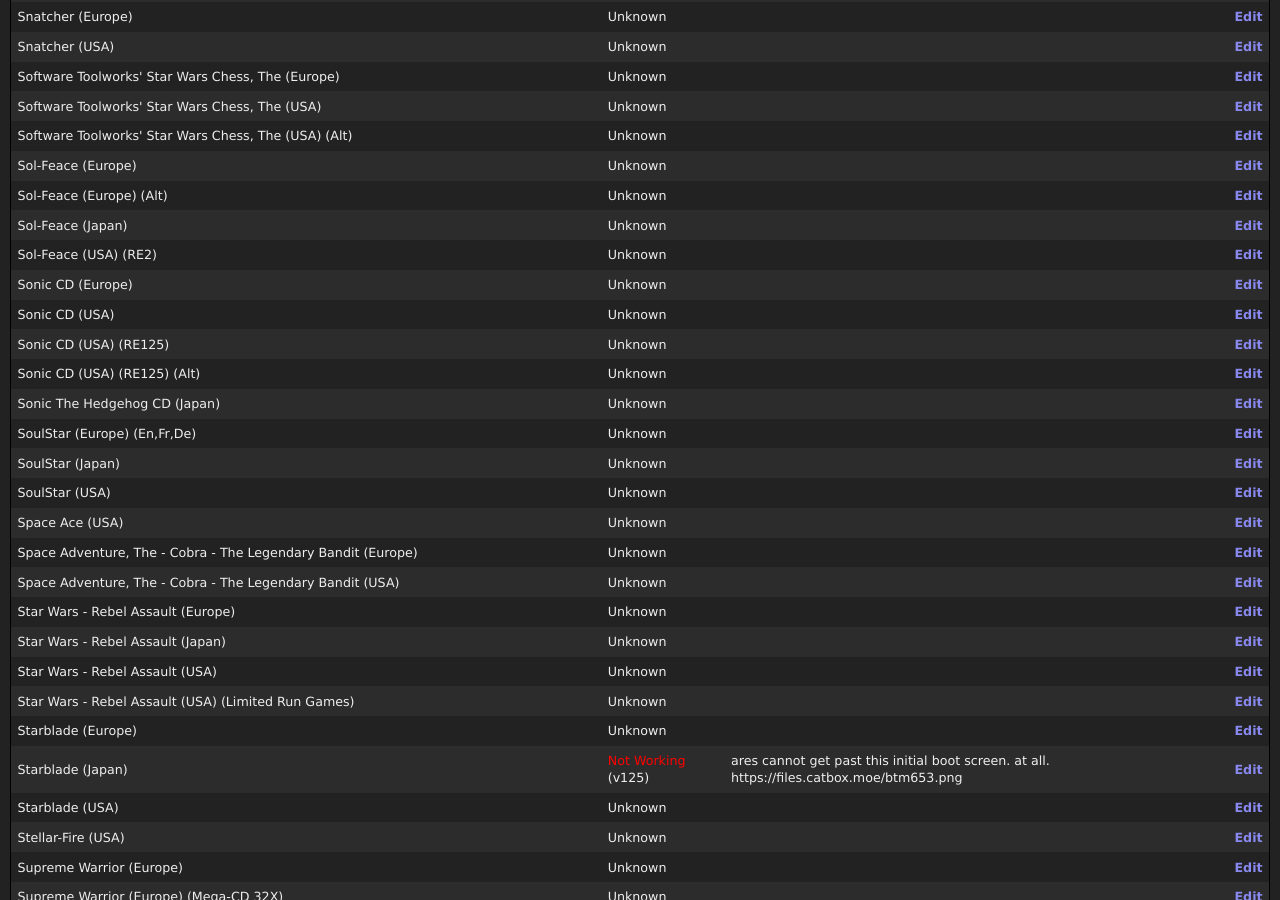
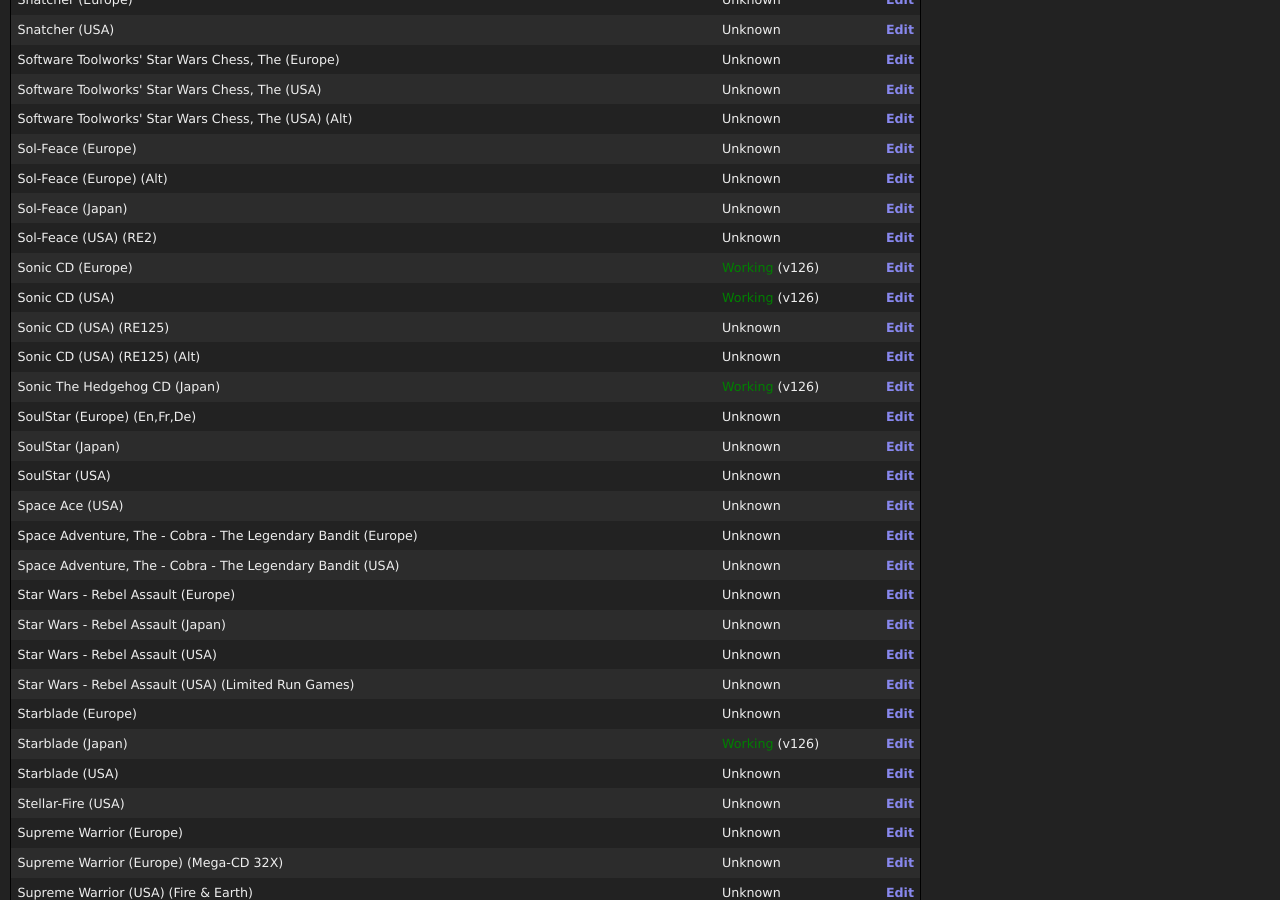
Before and after one commit to ares-emulator/ares-emulator.github.io, a Jekyll site: the page built from compatibility/Sega - Mega CD & Sega CD.md, in a window 1280 px wide and 900 px high, scrolled down 10787 px. Built offline with Jekyll 4.4.1, drawn with Linux system fonts in a browser that asks for light colours; some of the changed text lies outside the part shown.

Commit message:
even more compatibility testing

```diff
--- a/_data/compatibility/NEC - PC Engine CD & TurboGrafx CD.json
+++ b/_data/compatibility/NEC - PC Engine CD & TurboGrafx CD.json
@@ -1611,9 +1611,9 @@
       "version": "v124"
     },
     "Rainbow Islands - The Story of Bubble Bobble 2 (Japan)": {
-      "status": "Unknown",
-      "notes": "",
-      "version": "v124"
+      "status": "Working",
+      "notes": "",
+      "version": "v126"
     },
     "Rally Championship (Japan) (FABT)": {
       "status": "Unknown",
--- a/_data/compatibility/Nintendo - Family Computer Disk System (FDS).json
+++ b/_data/compatibility/Nintendo - Family Computer Disk System (FDS).json
@@ -101,9 +101,9 @@
       "version": "v124"
     },
     "Bubble Bobble (Japan)": {
-      "status": "Unknown",
+      "status": "Working",
       "notes": "",
-      "version": "v124"
+      "version": "v126"
     },
     "BurgerTime (Japan) ": {
       "status": "Unknown",
@@ -141,14 +141,14 @@
       "version": "v124"
     },
     "Dig Dug (Japan) ": {
-      "status": "Unknown",
+      "status": "Working",
       "notes": "",
-      "version": "v124"
+      "version": "v126"
     },
     "Dig Dug II (Japan) ": {
-      "status": "Unknown",
+      "status": "Working",
       "notes": "",
-      "version": "v124"
+      "version": "v126"
     },
     "Dirty Pair - Project Eden (Japan)": {
       "status": "Unknown",
@@ -161,14 +161,14 @@
       "version": "v124"
     },
     "Donkey Kong (Japan) ": {
-      "status": "Unknown",
+      "status": "Working",
       "notes": "",
-      "version": "v124"
+      "version": "v126"
     },
     "Donkey Kong Jr. (Japan) ": {
-      "status": "Unknown",
+      "status": "Working",
       "notes": "",
-      "version": "v124"
+      "version": "v126"
     },
     "Doremikko (Japan)": {
       "status": "Unknown",
@@ -386,14 +386,14 @@
       "version": "v124"
     },
     "Galaga (Japan) ": {
-      "status": "Unknown",
+      "status": "Working",
       "notes": "",
-      "version": "v124"
+      "version": "v126"
     },
     "Galaxian (Japan) ": {
-      "status": "Unknown",
+      "status": "Working",
       "notes": "",
-      "version": "v124"
+      "version": "v126"
     },
     "Gall Force - Eternal Story (Japan)": {
       "status": "Unknown",
@@ -711,19 +711,19 @@
       "version": "v124"
     },
     "Metroid (Japan) (Rev 1)": {
-      "status": "Unknown",
+      "status": "Working",
       "notes": "",
-      "version": "v124"
+      "version": "v126"
     },
     "Metroid (Japan) (Rev 2)": {
-      "status": "Unknown",
+      "status": "Working",
       "notes": "",
-      "version": "v124"
+      "version": "v126"
     },
     "Metroid (Japan) (Rev 3)": {
-      "status": "Unknown",
+      "status": "Working",
       "notes": "",
-      "version": "v124"
+      "version": "v126"
     },
     "Michael English Daibouken (Japan)": {
       "status": "Unknown",
@@ -826,9 +826,9 @@
       "version": "v124"
     },
     "Pac-Man (Japan) ": {
-      "status": "Unknown",
+      "status": "Working",
       "notes": "",
-      "version": "v124"
+      "version": "v126"
     },
     "Pachicom (Japan) ": {
       "status": "Unknown",
--- a/_data/compatibility/Nintendo - Satellaview.json
+++ b/_data/compatibility/Nintendo - Satellaview.json
@@ -11,9 +11,9 @@
       "version": "v124"
     },
     "Actraiser (Japan)": {
-      "status": "Unknown",
+      "status": "Working",
       "notes": "",
-      "version": "v124"
+      "version": "v126"
     },
     "AK LIVE Hit Gang (4-28) + Chrono Trigger Unknown Magazine (Japan)": {
       "status": "Unknown",
@@ -856,14 +856,14 @@
       "version": "v124"
     },
     "Super Bomberman (Japan) (En)": {
-      "status": "Unknown",
+      "status": "Working",
       "notes": "",
-      "version": "v124"
+      "version": "v126"
     },
     "Super Bomberman 2 (Japan)": {
-      "status": "Unknown",
+      "status": "Working",
       "notes": "",
-      "version": "v124"
+      "version": "v126"
     },
     "Super E.D.F. (Japan)": {
       "status": "Unknown",
--- a/_data/compatibility/Sega - Mega CD & Sega CD.json
+++ b/_data/compatibility/Sega - Mega CD & Sega CD.json
@@ -1531,9 +1531,9 @@
       "version": "v125"
     },
     "Sega Classics Arcade Collection (USA) (5-in-1)": {
-      "status": "Unknown",
-      "notes": "",
-      "version": "v125"
+      "status": "Working",
+      "notes": "",
+      "version": "v126"
     },
     "Sega Classics Arcade Collection - Limited Edition (Europe) (Rev A)": {
       "status": "Unknown",
@@ -1666,9 +1666,9 @@
       "version": "v125"
     },
     "Silpheed (USA)": {
-      "status": "Unknown",
-      "notes": "",
-      "version": "v125"
+      "status": "Working",
+      "notes": "",
+      "version": "v126"
     },
     "SimEarth (Japan)": {
       "status": "Unknown",
@@ -1826,14 +1826,14 @@
       "version": "v125"
     },
     "Sonic CD (Europe)": {
-      "status": "Unknown",
-      "notes": "",
-      "version": "v125"
+      "status": "Working",
+      "notes": "",
+      "version": "v126"
     },
     "Sonic CD (USA)": {
-      "status": "Unknown",
-      "notes": "",
-      "version": "v125"
+      "status": "Working",
+      "notes": "",
+      "version": "v126"
     },
     "Sonic CD (USA) (RE125)": {
       "status": "Unknown",
@@ -1846,9 +1846,9 @@
       "version": "v125"
     },
     "Sonic The Hedgehog CD (Japan)": {
-      "status": "Unknown",
-      "notes": "",
-      "version": "v125"
+      "status": "Working",
+      "notes": "",
+      "version": "v126"
     },
     "SoulStar (Europe) (En,Fr,De)": {
       "status": "Unknown",
@@ -1906,9 +1906,9 @@
       "version": "v125"
     },
     "Starblade (Japan)": {
-      "status": "Not Working",
-      "notes": "ares cannot get past this initial boot screen. at all. https://files.catbox.moe/btm653.png ",
-      "version": "v125"
+      "status": "Working",
+      "notes": "",
+      "version": "v126"
     },
     "Starblade (USA)": {
       "status": "Unknown",
```
